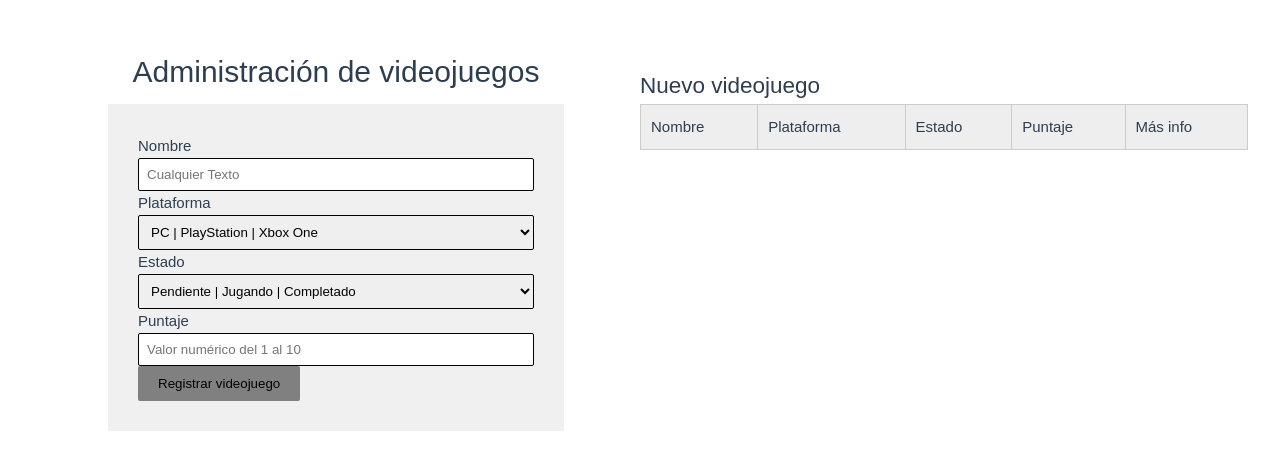
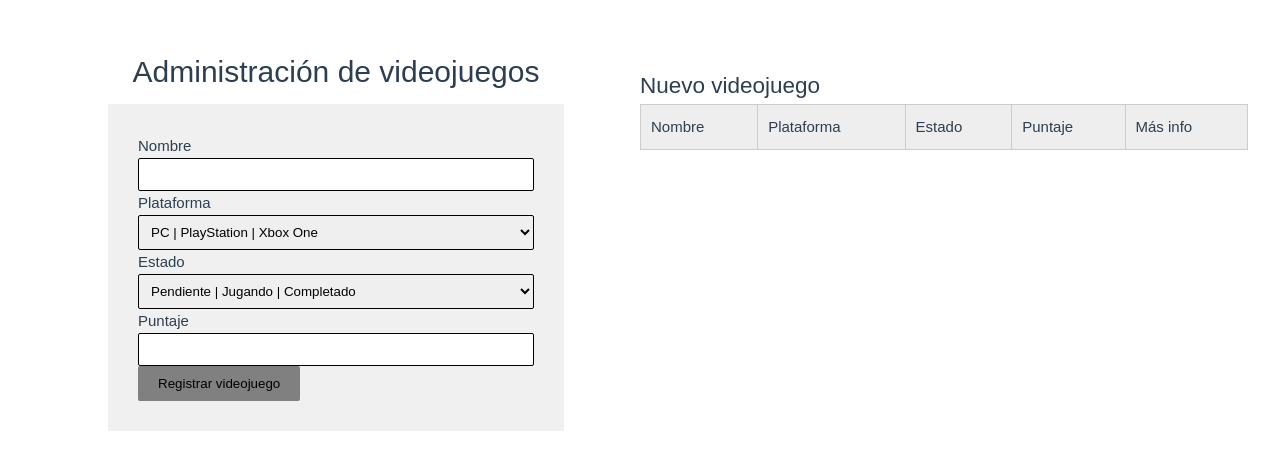
Before and after one commit to luart16/SEGUNDO-PARCIAL, a Vue app: page / in a window 1280 px wide. Shown: the part 161-630 px from the top of the page. Built offline with nearby package versions, Linux system fonts and the light colour scheme.

Commit message:
correccion de errores

```diff
--- a/src/components/Formulario.vue
+++ b/src/components/Formulario.vue
@@ -3,10 +3,10 @@
 
           <form @submit.prevent="guardarDatos">
               <label for="nombre">Nombre</label>
-                <input type="text" v-model="nombre" id="nombre" placeholder="Cualquier Texto" required>
+              <input type="text" v-model="nombre" id="nombre" required>
 
               <label>Plataforma</label>
-                <select v-model="plataforma" placeholder="C | PlayStation | Xbox One" required>
+              <select v-model="plataforma" required>
                   <option value="">PC | PlayStation | Xbox One</option>
                   <option value="PC">PC</option>
                   <option value="PlayStation">PlayStation</option>
@@ -15,7 +15,7 @@
               </select>
 
               <label>Estado</label>
-                <select name="estado" id="estado" v-model="estado" placeholder="Pendiente | Jugando | Completado" required>
+              <select name="estado" id="estado" v-model="estado" required>
                   <option value="">Pendiente | Jugando | Completado</option>
                   <option value="Jugando">Jugando</option>
                   <option value="Completado">Completado</option>
@@ -23,7 +23,7 @@
               </select>
 
               <label for="puntaje">Puntaje</label>
-                <input type="number" v-model="puntaje" name="puntaje" id="puntaje"placeholder="Valor numérico del 1 al 10" min="1" max="10">
+              <input type="number" v-model="puntaje" name="puntaje" id="puntaje" min="1" max="10">
 
               <div class="botonRegistrar">
                  <button type="submit">Registrar videojuego</button>
--- a/src/stores/DatosJuegos.js
+++ b/src/stores/DatosJuegos.js
@@ -1,4 +1,3 @@
-
 import { defineStore } from 'pinia'
 
 export const juegosGuardados = defineStore('juegoStore', {
```
Also changed, not shown: src/components/MasInformacionJuego.vue (line endings or trailing spaces). Lines whose indentation alone changed are shown as unchanged.
